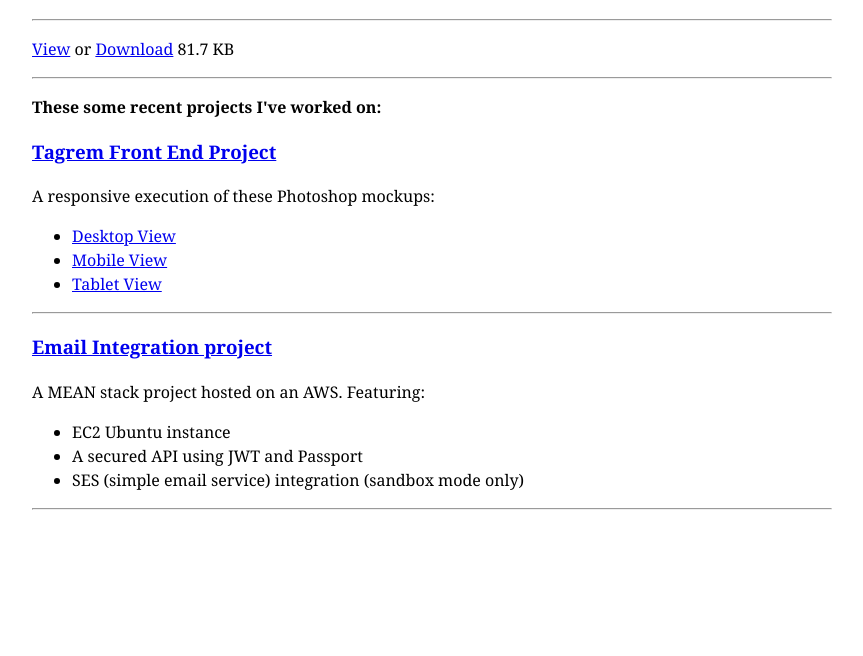
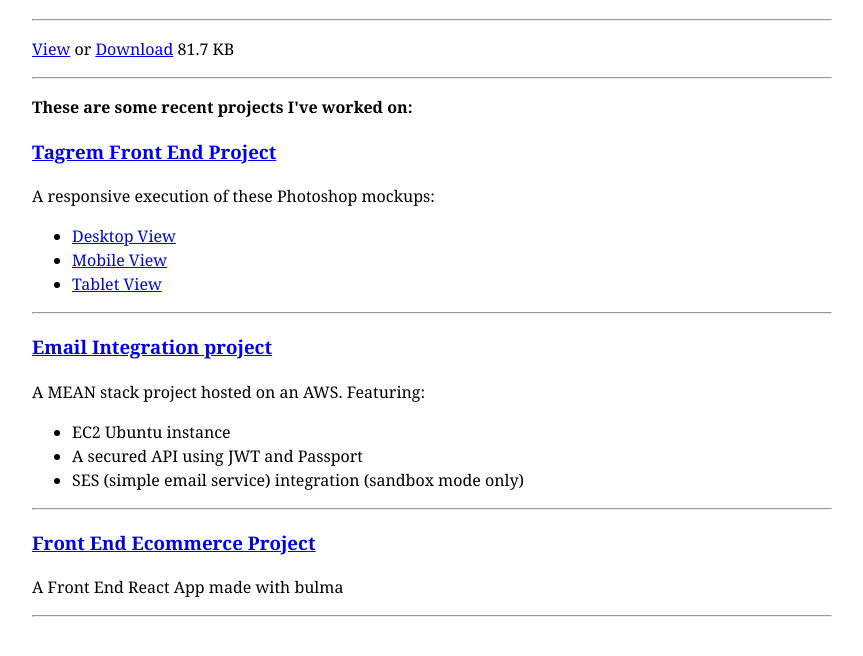
Before and after one commit to colelogan/colelogan.github.io, a plain HTML site: page index.html in a window 1280 px wide. Shown: the part 88-744 px from the top of the page, without its empty margins (208-1071 px from the left). Drawn offline with Linux system fonts and the light colour scheme.

Commit message:
adding link to ecommerce project

```diff
--- a/index.html
+++ b/index.html
@@ -18,7 +18,7 @@
   </p>
   <hr />
 
-  <p><strong>These some recent projects I've worked on:</strong></p>
+  <p><strong>These are some recent projects I've worked on:</strong></p>
 
   <h3>
     <a href="http://colelogan.github.io/front-end-tagrem/" target="_blank">Tagrem Front End Project</a>
@@ -43,6 +43,14 @@
     </ul>
   </div>
   <hr />
+
+  <h3><a href="https://colelogan.bitbucket.io" target="_blank">Front End Ecommerce Project</a></h3>
+
+  <p>
+    A Front End React App made with bulma
+  </p>
+
+  <hr  />
 </body>
 
 </html>
```
